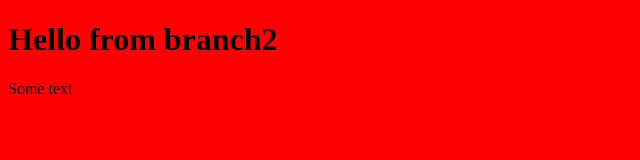
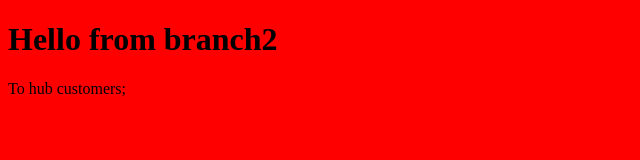
Before and after one commit to schwarzwaldsvd/temp1, a plain HTML site: page index.html in a window 1280 px wide. Shown: the full height of the page, 0-640 px from the left. Drawn offline with Linux system fonts and the light colour scheme.

Commit message:
some comments

```diff
--- a/index.html
+++ b/index.html
@@ -6,6 +6,6 @@
 </head>
 <body bgcolor="red">
 	<h1>Hello from branch2</h1>
-	Some text
+	To hub customers;
 </body>
 </html>
```
